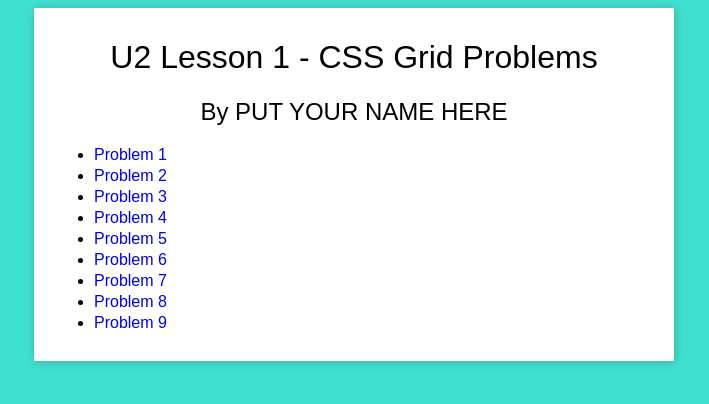
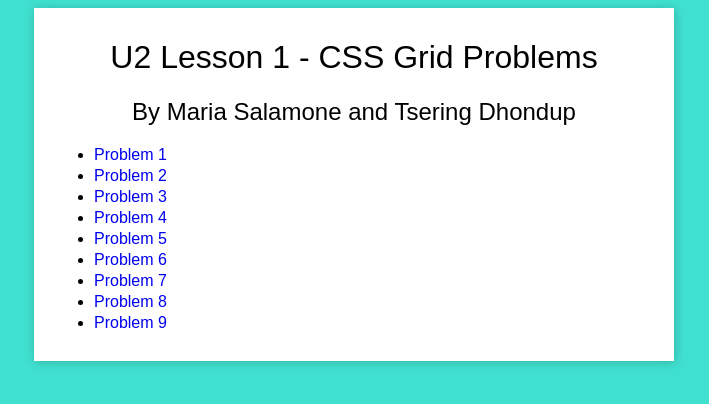
Before and after one commit to TDhondup/css_grid, a plain HTML site: page lesson1/index.html in a window 1280 px wide. Shown: the whole page, without its empty margins (286-995 px from the left). Drawn offline with Linux system fonts and the light colour scheme.

Commit message:
Changed name input

```diff
--- a/lesson1/index.html
+++ b/lesson1/index.html
@@ -41,7 +41,7 @@
 <body>
 	<div class="content">
 		<h1>U2 Lesson 1 - CSS Grid Problems</h1>
-		<h2>By PUT YOUR NAME HERE</h2>
+		<h2>By Maria Salamone and Tsering Dhondup</h2>
 
 		<ul>
 			<li><a href="./problem1/problem1.html">Problem 1</a></li>
```
